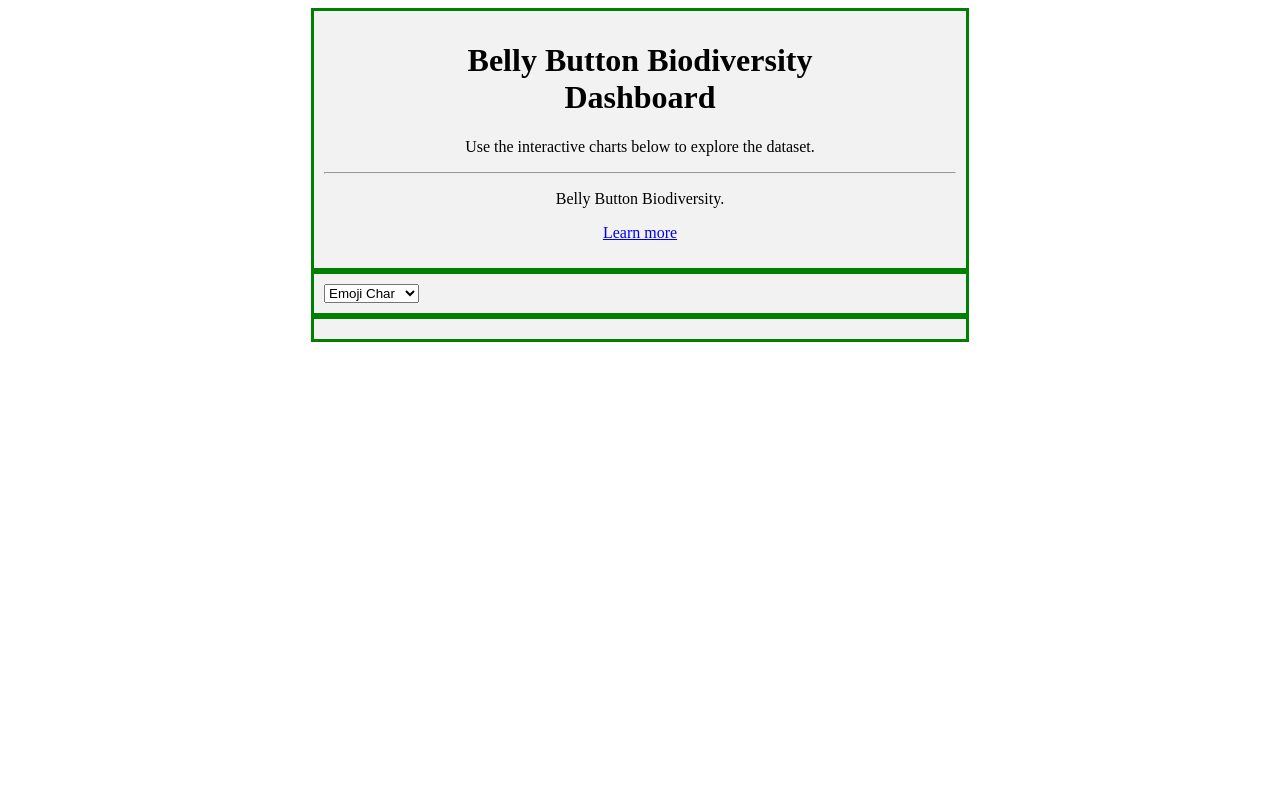
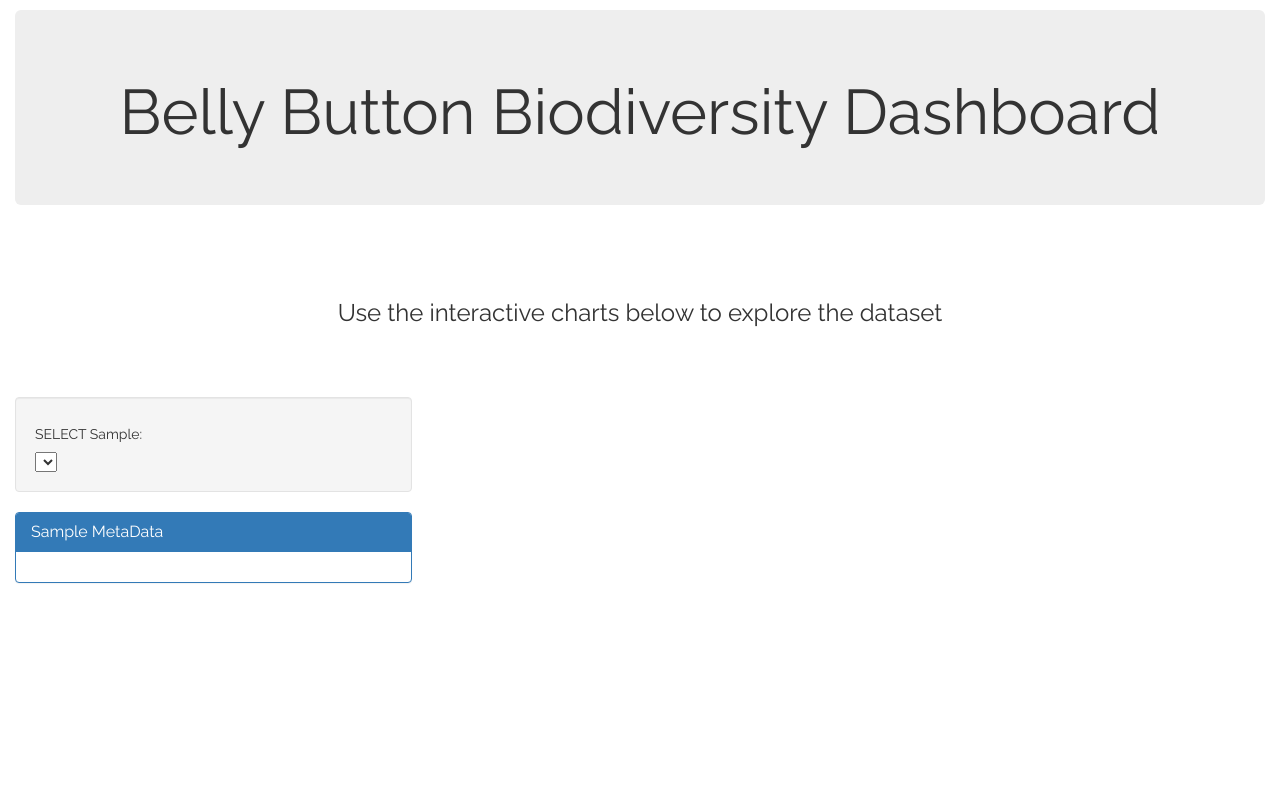
Before and after one commit to matiullah23/belly-button-biodiversity, a Flask app: page / in a window 1280 px wide. Before the commit the page ends 342 px from the top, so only its background shows below. Run offline with Flask 2, Linux system fonts and the light colour scheme; lists and menus that the app fills with data are empty; parts of the project's set-up code (start-up, migrations or seed data) failed here and were passed over; some libraries are stand-ins or nearby versions.

Commit message:
updated index.html

```diff
--- /dev/null
+++ b/belly-button-biodiversity/static/css/style.css
@@ -0,0 +1,23 @@
+html * {
+  font-family: 'Raleway', sans-serif;
+}
+
+.jumbotron-margin {
+  margin-top: 10px;
+
+}
+
+.intro {
+  text-align: center;
+    padding: 45px 0 60px 0;
+}
+
+.row__chart-spacing {
+  margin-bottom: 100px;
+}
+
+.shadow {
+  -webkit-box-shadow: 0px 0px 88px -36px rgba(0,0,0,0.75);
+  -moz-box-shadow: 0px 0px 88px -36px rgba(0,0,0,0.75);
+  box-shadow: 0px 0px 88px -36px rgba(0,0,0,0.75);
+}
--- a/belly-button-biodiversity/static/style.css
+++ /dev/null
@@ -1,22 +0,0 @@
-.container{
-  margin: auto;
-  width: 50%;
-  border: 3px solid green;
-  padding: 10px;
-  background-color: #f2f2f2;
-}
-.jumbotron{
-  margin: auto;
-  text-align: center;
-
-}
-
-.container2{
-  margin: auto;
-  /* margin-top: 100px; */
-
-}
-
-#selDataset {
-  margin: auto;
-}
--- a/belly-button-biodiversity/templates/index.html
+++ b/belly-button-biodiversity/templates/index.html
@@ -1,52 +1,200 @@
 <!DOCTYPE html>
 <html lang="en">
+
 <head>
-    <meta charset="UTF-8">
-    <meta name="viewport" content="width=device-width, initial-scale=1.0">
-    <meta http-equiv="X-UA-Compatible" content="ie=edge">
-    <link rel="stylesheet" href="static/style.css">
-    <title>Belly Button Biodiversity</title>
-    <script src="https://cdn.plot.ly/plotly-latest.min.js"></script>
+  <meta charset="UTF-8">
+  <meta name="viewport" content="width=device-width, initial-scale=1">
+  <meta http-equiv="X-UA-Compatible" content="ie=edge">
+  <title>Belly Button Biodiversity</title>
+  <link rel="stylesheet" href="static/css/style.css">
+  <link rel="stylesheet" href="https://maxcdn.bootstrapcdn.com/bootstrap/3.3.7/css/bootstrap.min.css">
+  <link href="https://fonts.googleapis.com/css?family=Raleway:400,700" rel="stylesheet">
+
+
 
 </head>
+
 <body>
-  <div class="container">
-    <div class="jumbotron">
-      <h1 class="display-4">Belly Button Biodiversity </br>Dashboard</h1>
-      <p class="lead">Use the interactive charts below to explore the dataset.</p>
-      <hr class="my-4">
-      <p>Belly Button Biodiversity.</p>
-      <p class="lead">
-        <a class="btn btn-primary btn-lg" href="#" role="button">Learn more</a>
-      </p>
+
+  <div class="container-fluid">
+    <div class="row">
+      <div class="col-md-12">
+        <div class="jumbotron text-center jumbotron-margin">
+          <h1>Belly Button Biodiversity Dashboard</h1>
+        </div>
+      </div>
+    </div>
+    <div class="row intro">
+      <div class="col-md-12">
+        <h3>Use the interactive charts below to explore the dataset</h3>
+      </div>
+    </div>
+    <div class="row row__chart-spacing">
+      <div class="col-md-4">
+        <div class="well">
+          <h5>SELECT Sample:</h5>
+          <select id="selDataset" onchange="optionChanged(this.value)"></select>
+        </div>
+        <div class="panel panel-primary">
+          <div class="panel-heading">
+            <h3 class="panel-title">Sample MetaData</h3>
+          </div>
+          <div id="sample-metadata" class="panel-body"></div>
+        </div>
+      </div>
+      <div class="col-md-8">
+        <div id="pie" class="shadow"></div>
+      </div>
+    </div>
+    <div class="row row__chart-spacing">
+      <div class="col-md-12">
+        <div id="bubble" class="shadow"></div>
+      </div>
     </div>
   </div>
-  <!-- <div class= "container2">
-    <div class= "row">
-
-    </div>
-  </div> -->
 
 
 
 
-<div class="container" id="container2">
-  <select id="selDataset" onchange="getData(this.value)">
-    <option value="emoji_char">Emoji Char</option>
-    <option value="emoji_id">Emoji ID</option>
-    <option value="emoji_name">Emoji Name</option>
-  </select>
-  <!-- insert pie charts here and that spedometer -->
-</div>
+  <script src="https://cdn.plot.ly/plotly-latest.min.js"></script>
 
-<div class="container" id="container3">
+  <script>
+    function updateMetaData(data) {
+      var panel = document.getElementById("sample-metadata");
+      panel.innerHTML = '';
 
-</div>
+      for (var key in data) {
+        var h6tag = document.createElement("h6");
+        var h6Text = document.createTextNode(`${key}: ${data[key]}`);
+        h6tag.append(h6Text);
+        panel.appendChild(h6tag);
+
+      }
+    };
+    //   })
+    // }
+    function buildCharts(sampleData, otuData) {
+
+      var labels = sampleData[0]['otu_ids'].map(function(item) {
+        return otuData[item]
+      });
+
+      var bubbleLayout = {
+        xaxis: {
+          title: 'OTU ID'
+        },
+        margin: {
+          t: 0
+        },
+        hovermode: 'closest',
+      };
+      var bubbleData = [{
+        x: sampleData[0]['otu_ids'],
+        y: sampleData[0]['sample_values'],
+        text: labels,
+        mode: 'markers',
+        marker: {
+          size: sampleData[0]['otu_ids'],
+          color: sampleData[0]['otu_ids'],
+          colorscale: "Earth",
+
+        }
+      }];
+
+      var bubble = document.getElementById('bubble');
+      Plotly.plot(bubble, bubbleData, bubbleLayout);
+
+      var pieData = [{
+        values: sampleData[0]['sample_values'].slice(0, 10),
+        labels: sampleData[0]['otu_ids'].slice(0, 10),
+        hovertext: labels.slice(0, 10),
+        hoverinfo: 'hovertext',
+        type: 'pie'
+      }];
+
+      var pieLayout = {
+        margin: {
+          t: 0,
+          l: 0
+        }
+      };
+
+      var pie = document.getElementById('pie');
+      Plotly.plot(pie, pieData, pieLayout);
+
+    };
 
 
+    function updateCharts(sampleData, otuData) {
 
+      var sampleValues = sampleData[0]['sample_values'];
+      var otuIds = sampleData[0]['otu_ids'];
+
+      var labels = otuIds.map(function(item) {
+        return otuData[item]
+      });
+
+      var bubble = document.getElementById('bubble');
+      Plotly.restyle(bubble, 'x', [otuIds]);
+      Plotly.restyle(bubble, 'y', [sampleValues]);
+      Plotly.restyle(bubble, 'text', [labels]);
+      Plotly.restyle(bubble, 'marker.size', [sampleValues]);
+      Plotly.restyle(bubble, 'marker.color', [otuIds]);
+
+      var pie = document.getElementById('pie');
+      var pieUpdate = {
+        values: [sampleValues.slice(0, 10)],
+        labels: [otuIds.slice(0, 10)],
+        hovertext: [labels.slice(0, 10)],
+        hoverinfo: 'hovertext',
+        type: 'pie'
+      };
+      Plotly.restyle(pie, pieUpdate);
+    };
+
+
+    function getData(sample, callback) {
+      Plotly.d3.json(`/samples/${sample}`, function(error, sampleData) {
+        if (error) return console.warn(error);
+        Plotly.d3.json('/otu', function(error, otuData) {
+          if (error) return console.warn(error);
+          callback(sampleData, otuData);
+        });
+      });
+      Plotly.d3.json(`/metadata/${sample}`, function(error, metaData) {
+        if (error) return console.warn(error);
+        updateMetaData(metaData);
+      })
+    }
+
+
+    function getOptions() {
+      var selector = document.getElementById('selDataset');
+      Plotly.d3.json('/names', function(error, sampleNames) {
+        for (var i = 0; i < sampleNames.length; i++) {
+          var currentOption = document.createElement('option');
+          currentOption.text = sampleNames[i];
+          currentOption.text = sampleNames[i]
+          selector.appendChild(currentOption);
+        }
+        getData(sampleNames[0], buildCharts);
+      })
+    }
+
+
+    function optionChanged(newSample) {
+      getData(newSample, updateCharts);
+    }
+
+
+    function init() {
+      getOptions();
+    }
+    init();
+  </script>
 
 
 
 </body>
+
 </html>
```
Also changed, not shown: belly-button-biodiversity/static/js/app.js (added, +65 -0 lines), belly-button-biodiversity/style.css (deleted, +0 -12 lines), belly-button-biodiversity/app.js (deleted), belly-button-biodiversity/cells.jpg (added), belly-button-biodiversity/image.jpg (added).
